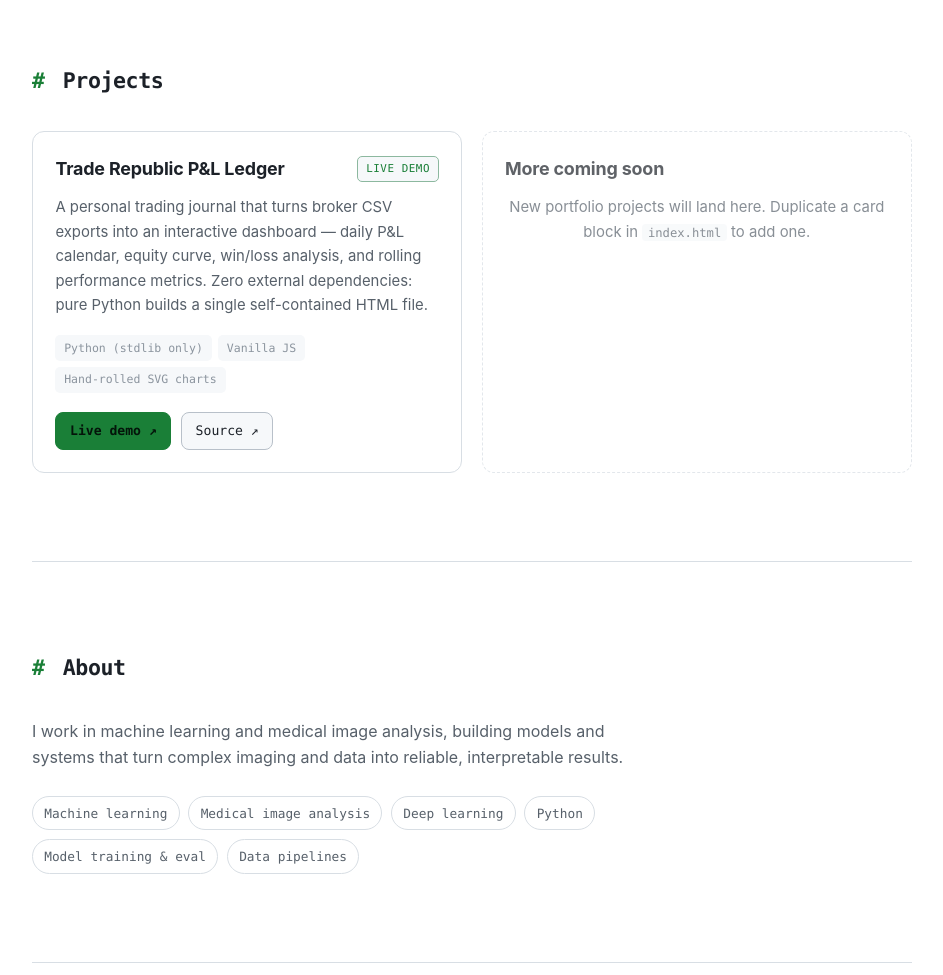
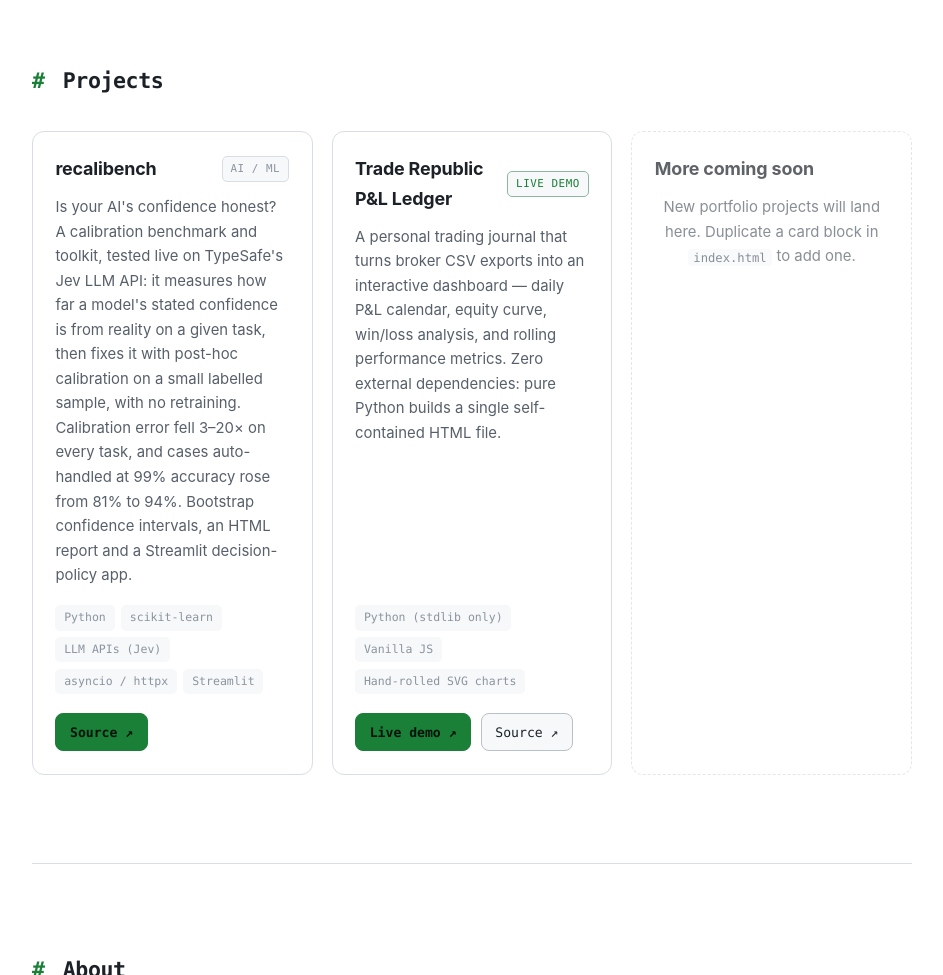
Before and after one commit to dagap/dagap.github.io, a plain HTML site: page index.html in a window 1280 px wide. Shown: the part 540-1515 px from the top of the page, without its empty margins (168-1111 px from the left). Drawn offline with Linux system fonts and the light colour scheme.

Commit message:
Add recalibench project card
Co-Authored-By: Claude Opus 5.5 <noreply@anthropic.com>

```diff
--- a/index.html
+++ b/index.html
@@ -62,6 +62,32 @@
     <div class="cards">
 
       <!-- ─────────── Project card: copy this block to add a new project ─────────── -->
+      <article class="card">
+        <div class="card-head">
+          <h3>recalibench</h3>
+          <span class="tag">AI / ML</span>
+        </div>
+        <p class="card-desc">
+          Is your AI's confidence honest? A calibration benchmark and toolkit,
+          tested live on TypeSafe's Jev LLM API: it measures how far a model's
+          stated confidence is from reality on a given task, then fixes it with
+          post-hoc calibration on a small labelled sample, with no retraining.
+          Calibration error fell 3–20× on every task, and cases auto-handled at
+          99% accuracy rose from 81% to 94%. Bootstrap confidence intervals,
+          an HTML report and a Streamlit decision-policy app.
+        </p>
+        <ul class="stack">
+          <li>Python</li>
+          <li>scikit-learn</li>
+          <li>LLM APIs (Jev)</li>
+          <li>asyncio / httpx</li>
+          <li>Streamlit</li>
+        </ul>
+        <div class="card-links">
+          <a class="btn btn-sm btn-primary" href="https://github.com/dagap/recalibench" target="_blank" rel="noopener">Source ↗</a>
+        </div>
+      </article>
+
       <article class="card">
         <div class="card-head">
           <h3>Trade Republic P&amp;L Ledger</h3>
--- a/sitemap.xml
+++ b/sitemap.xml
@@ -2,7 +2,7 @@
 <urlset xmlns="http://www.sitemaps.org/schemas/sitemap/0.9">
   <url>
     <loc>https://dagap.github.io/</loc>
-    <lastmod>2026-07-11</lastmod>
+    <lastmod>2026-11-22</lastmod>
     <changefreq>monthly</changefreq>
     <priority>1.0</priority>
   </url>
```
